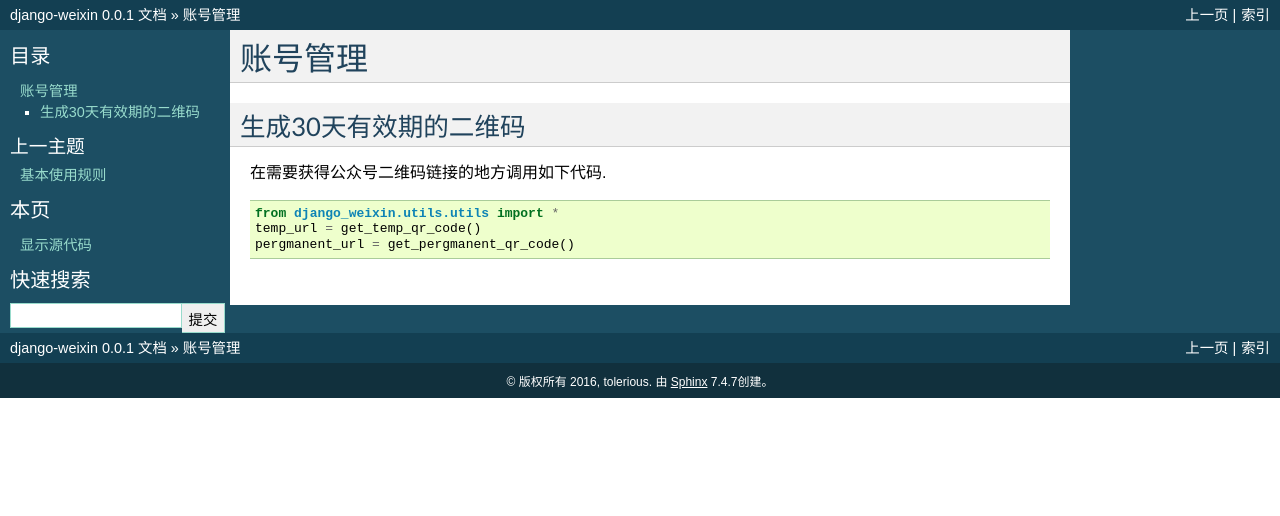
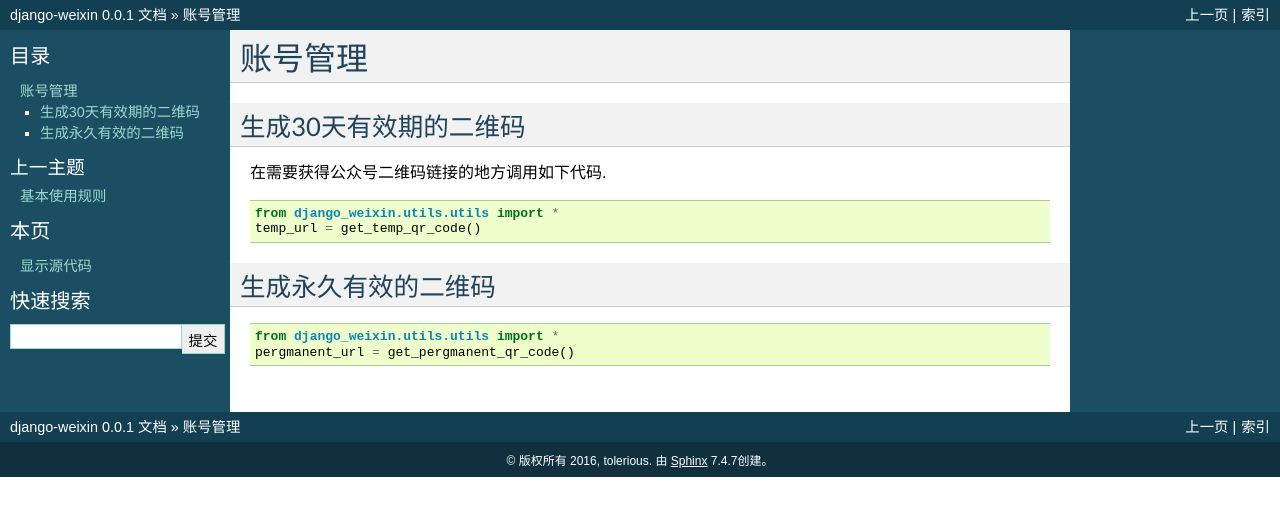
Before and after one commit to tolerious/django-wechat, a Sphinx documentation site: the page built from docs/source/accountmanage.rst, in a window 1280 px wide. Shown: the top 516 px of the page. Built offline with Sphinx 7.4.7, drawn with Linux system fonts in a browser that asks for light colours; formulas are drawn with MathJax 3.

Commit message:
我们都是好孩子.  ;

```diff
--- a/docs/source/accountmanage.rst
+++ b/docs/source/accountmanage.rst
@@ -14,4 +14,12 @@
 
     from django_weixin.utils.utils import *
     temp_url = get_temp_qr_code()
+
+
+生成永久有效的二维码
+-----------------------------------
+
+.. code-block:: python
+
+    from django_weixin.utils.utils import *
     pergmanent_url = get_pergmanent_qr_code()
```
